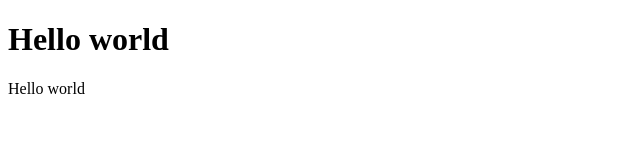
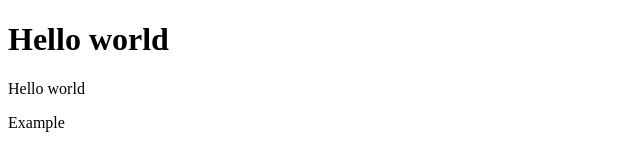
Before and after one commit to leonjaramillo/git-experiment, a plain HTML site: page index.html in a window 1280 px wide. Shown: the full height of the page, 0-640 px from the left. Drawn offline with Linux system fonts and the light colour scheme.

Commit message:
Added one parragraph

```diff
--- a/index.html
+++ b/index.html
@@ -6,5 +6,6 @@
     <body>
         <h1>Hello world</h1>
         <p>Hello world</p>
+        <p>Example</p>
     </body>
 </html>
```
